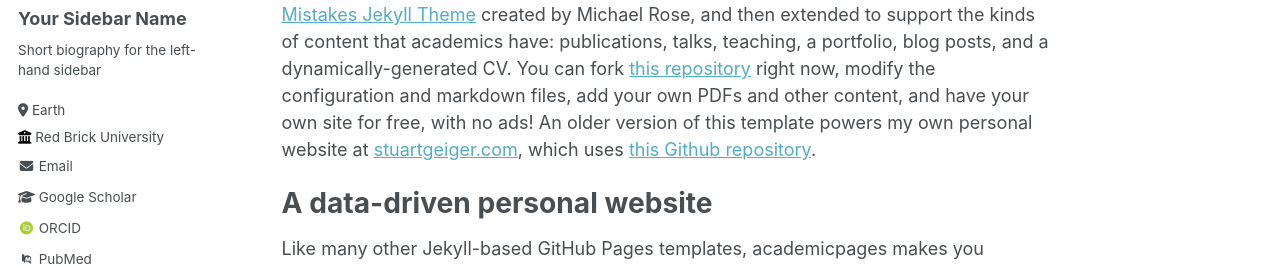
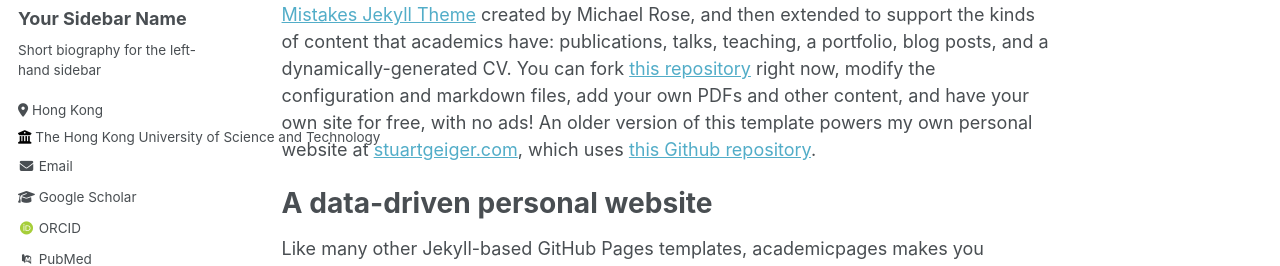
Before and after one commit to hkustDingHe/hkustDingHe.github.io, a Jekyll site: the page built from _pages/about.md, in a window 1280 px wide. Shown: the part 295-561 px from the top of the page. Built offline with Jekyll 4.4.1, drawn with Linux system fonts in a browser that asks for light colours; some web fonts are replaced.

Commit message:
Update _config.yml

```diff
--- a/_config.yml
+++ b/_config.yml
@@ -25,8 +25,8 @@
   name             : "Your Sidebar Name"
   pronouns         : # example: "she/her"
   bio              : "Short biography for the left-hand sidebar"
-  location         : "Earth"
-  employer         : "Red Brick University"
+  location         : "Hong Kong"
+  employer         : "The Hong Kong University of Science and Technology"
   uri              : # URL
   email            : "none@example.org"
 
```
